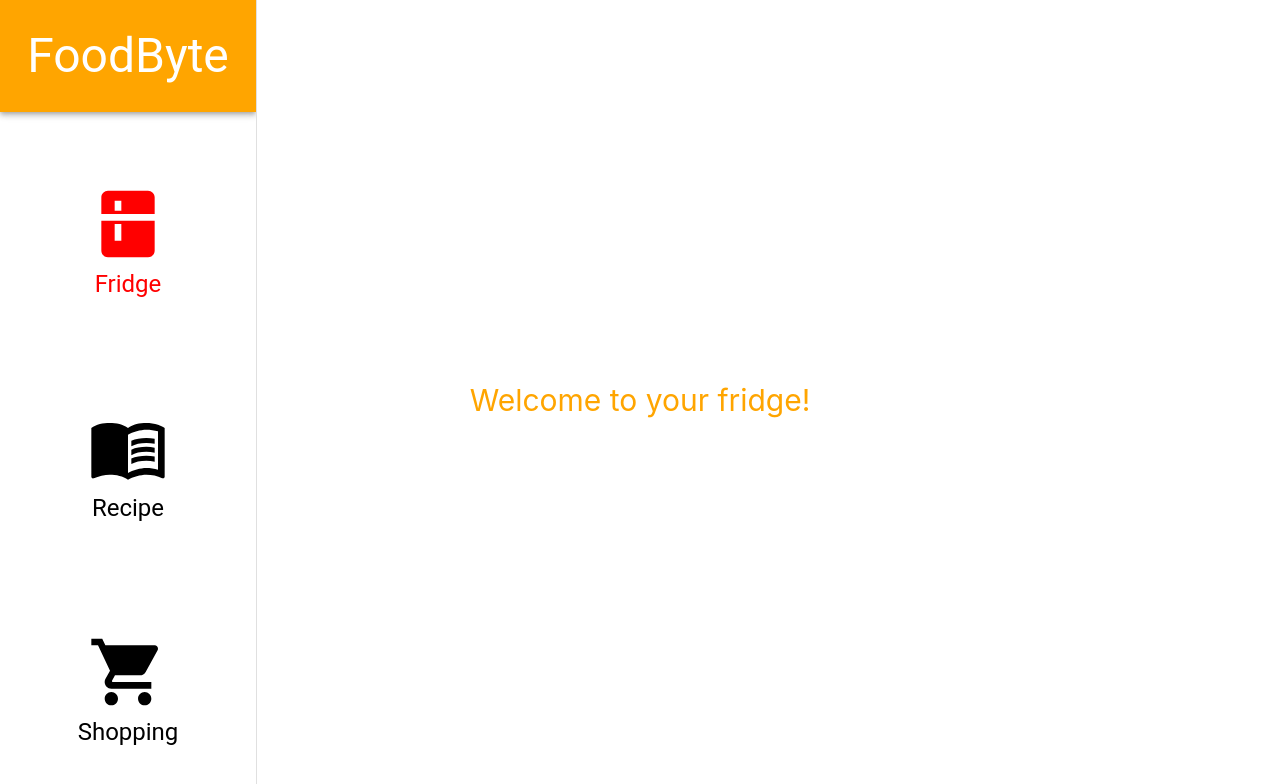
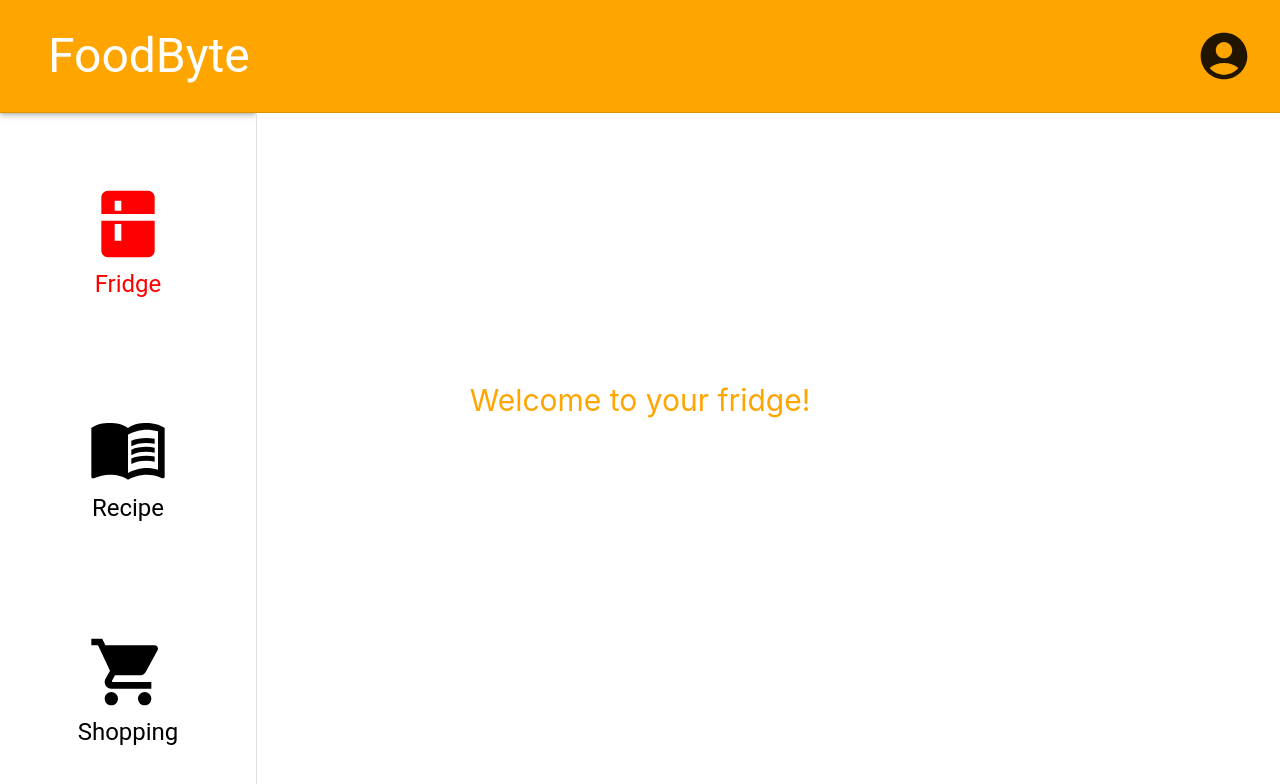
Before and after one commit to HoangDavid/FoodByte, a React (Vite) app in the folder FoodByte/: page /fridge in a window 1280 px wide. Shown: the top 784 px of the page. Built offline with nearby package versions, Linux system fonts and the light colour scheme.

Commit message:
[Topbar] Implement topbar for logout

```diff
--- a/FoodByte/src/App.tsx
+++ b/FoodByte/src/App.tsx
@@ -7,6 +7,7 @@ import Shopping from './pages/Shopping';
 import SignUp from './pages/SignUp';
 import LogIn from './pages/LogIn';
 import Navbar from './components/navbar';
+import Topbar from './components/topbar';
 
 function App() {
   return (
@@ -14,9 +15,9 @@ function App() {
       <div className="App">
         <Routes>
           <Route path="/" element={<Homepage/>}/>
-          <Route path="/fridge" element={[<Navbar/>,<Fridge/>]}/>
-          <Route path="/recipe" element={[<Navbar/>,<Recipe/>]}/>
-          <Route path="/shopping" element={[<Navbar/>,<Shopping/>]}/>
+          <Route path="/fridge" element={[<Navbar/>,<Topbar/>,<Fridge/>]}/>
+          <Route path="/recipe" element={[<Navbar/>,<Topbar/>,<Recipe/>]}/>
+          <Route path="/shopping" element={[<Navbar/>,<Topbar/>,<Shopping/>]}/>
           <Route path ="/signup" element={<SignUp/>}/>
           <Route path = "/login" element ={<LogIn/>}/>
         </Routes>
--- /dev/null
+++ b/FoodByte/src/components/topbar.tsx
@@ -0,0 +1,95 @@
+import { useNavigate } from 'react-router-dom';
+import Drawer from '@mui/material/Drawer';
+import List from '@mui/material/List';
+import Toolbar from '@mui/material/Toolbar';
+import Typography from '@mui/material/Typography';
+import IconButton from '@mui/material/IconButton';
+import AccountCircle from '@mui/icons-material/AccountCircle';
+import { signOut } from "firebase/auth";
+import Menu from '@mui/material/Menu';
+import MenuItem from '@mui/material/MenuItem';
+import {auth} from "../services/firebase"
+import { useState } from 'react';
+
+export const Topbar = () => {
+    const navigate = useNavigate();
+    const [anchorEl, setAnchorEl] = useState<null | HTMLElement>(null);
+    const open = Boolean(anchorEl);
+
+    const handleMenu = (event: React.MouseEvent<HTMLElement>) => {
+        setAnchorEl(event.currentTarget);
+    };
+
+    const handleClose = () => {
+        setAnchorEl(null);
+    };
+
+    const handleLogout = async () => {
+        try {
+            await signOut(auth);
+            handleClose();
+            navigate('/')
+        } catch (error) {
+            console.error("Logout Error:", error);
+        }
+    };
+
+    return (
+        <div style={{ display: 'flex'}}>
+            <Drawer
+                variant="permanent"
+                anchor="top"
+                sx={{
+                    '& .MuiDrawer-paper': {
+                        background: 'orange',
+                        justifyContent: 'space-between',
+                        display: 'flex',
+                        flexDirection: 'row'
+                    }
+                }}
+            >
+                    <List sx={{alignItems: 'center', padding: '3vh', background: 'orange', color: 'white'}}>
+                        <Toolbar>
+                            <Typography variant="h3" noWrap>
+                                FoodByte
+                            </Typography>
+                        </Toolbar>
+                    </List>
+
+                    <div aria-label="Account options" title="View account options">
+                                <IconButton
+                                    size="large"
+                                    aria-label="account of current user"
+                                    aria-controls="menu-appbar"
+                                    aria-haspopup="true"
+                                    onClick={handleMenu}
+                                    onKeyDown={(e) => e.key === "Enter" && handleMenu}
+                                    color="inherit"
+                                >
+                                    <AccountCircle sx={{fontSize: '7vh', padding: '2vh'}}/>
+                                </IconButton>
+                                <Menu
+                                    id="menu-appbar"
+                                    anchorEl={anchorEl}
+                                    anchorOrigin={{
+                                        vertical: 'top',
+                                        horizontal: 'right',
+                                    }}
+                                    keepMounted
+                                    transformOrigin={{
+                                        vertical: 'top',
+                                        horizontal: 'right',
+                                    }}
+                                    open={open}
+                                    onClose={handleClose}
+                                >
+                                    <MenuItem>Profile</MenuItem>
+                                    <MenuItem onClick={handleLogout}>Logout</MenuItem>
+                                </Menu>
+                            </div>
+            </Drawer>
+        </div>
+    );
+};
+
+export default Topbar;
```
